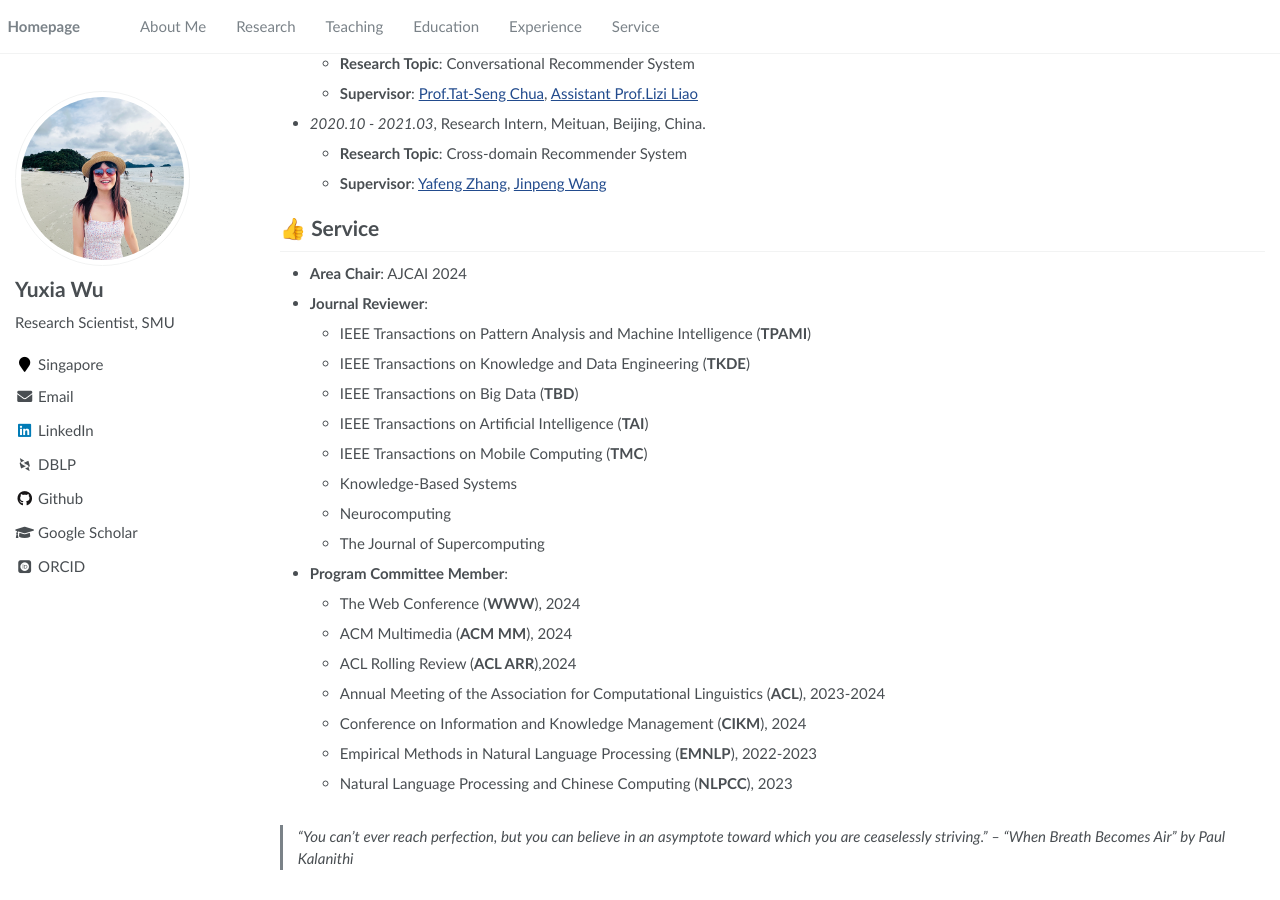
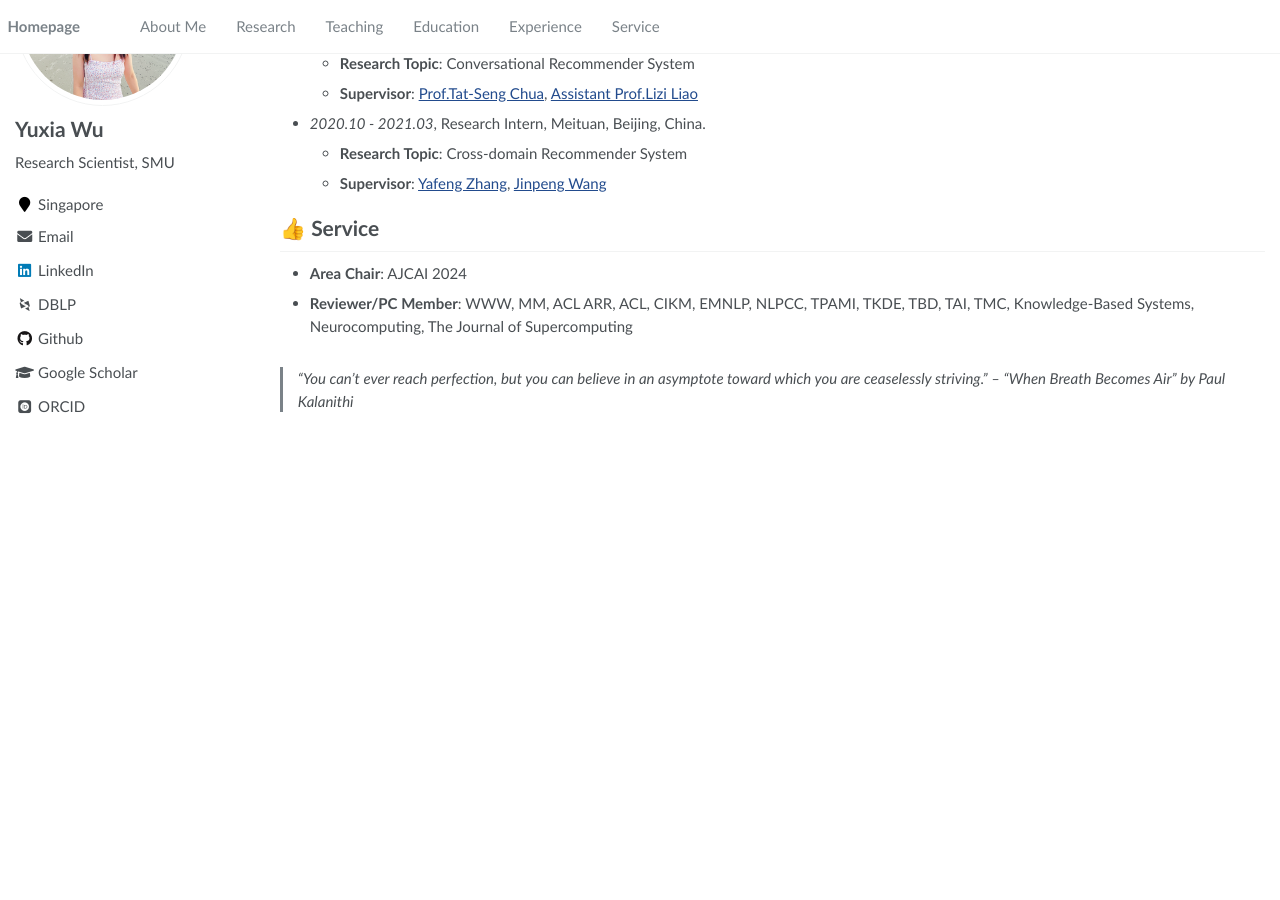
Before and after one commit to YuxiaWu/YuxiaWu.github.io, a Jekyll site: the page built from _pages/about.md, in a window 1280 px wide and 900 px high, scrolled down 2518 px. Built offline with Jekyll 4.4.1, drawn with Linux system fonts in a browser that asks for light colours; some web fonts are replaced; after the commit the page ends 2960 px from its top, so only the background shows below that.

Commit message:
Update about.md

```diff
--- a/_pages/about.md
+++ b/_pages/about.md
@@ -175,24 +175,6 @@ I am interested in conducting interdisciplinary research and open to collaborati
 
 - **Area Chair**: AJCAI 2024
 
-- **Journal Reviewer**:
-  - IEEE Transactions on Pattern Analysis and Machine Intelligence (**TPAMI**)
-  - IEEE Transactions on Knowledge and Data Engineering (**TKDE**)
-  - IEEE Transactions on Big Data (**TBD**)
-  - IEEE Transactions on Artificial Intelligence (**TAI**)
-  - IEEE Transactions on Mobile Computing (**TMC**)
-  - Knowledge-Based Systems
-  - Neurocomputing
-  - The Journal of Supercomputing
-
-- **Program Committee Member**:
-  - The Web Conference (**WWW**), 2024
-  - ACM Multimedia (**ACM MM**), 2024
-  - ACL Rolling Review (**ACL ARR**),2024
-  - Annual Meeting of the Association for Computational Linguistics (**ACL**), 2023-2024
-  - Conference on Information and Knowledge Management (**CIKM**), 2024
-  - Empirical Methods in Natural Language Processing (**EMNLP**), 2022-2023
-  - Natural Language Processing and Chinese Computing (**NLPCC**), 2023
-
+- **Reviewer/PC Member**: WWW, MM, ACL ARR, ACL, CIKM, EMNLP, NLPCC, TPAMI, TKDE, TBD, TAI, TMC, Knowledge-Based Systems, Neurocomputing, The Journal of Supercomputing
 
 > "You can’t ever reach perfection, but you can believe in an asymptote toward which you are ceaselessly striving." – "When Breath Becomes Air" by *Paul Kalanithi*
```
